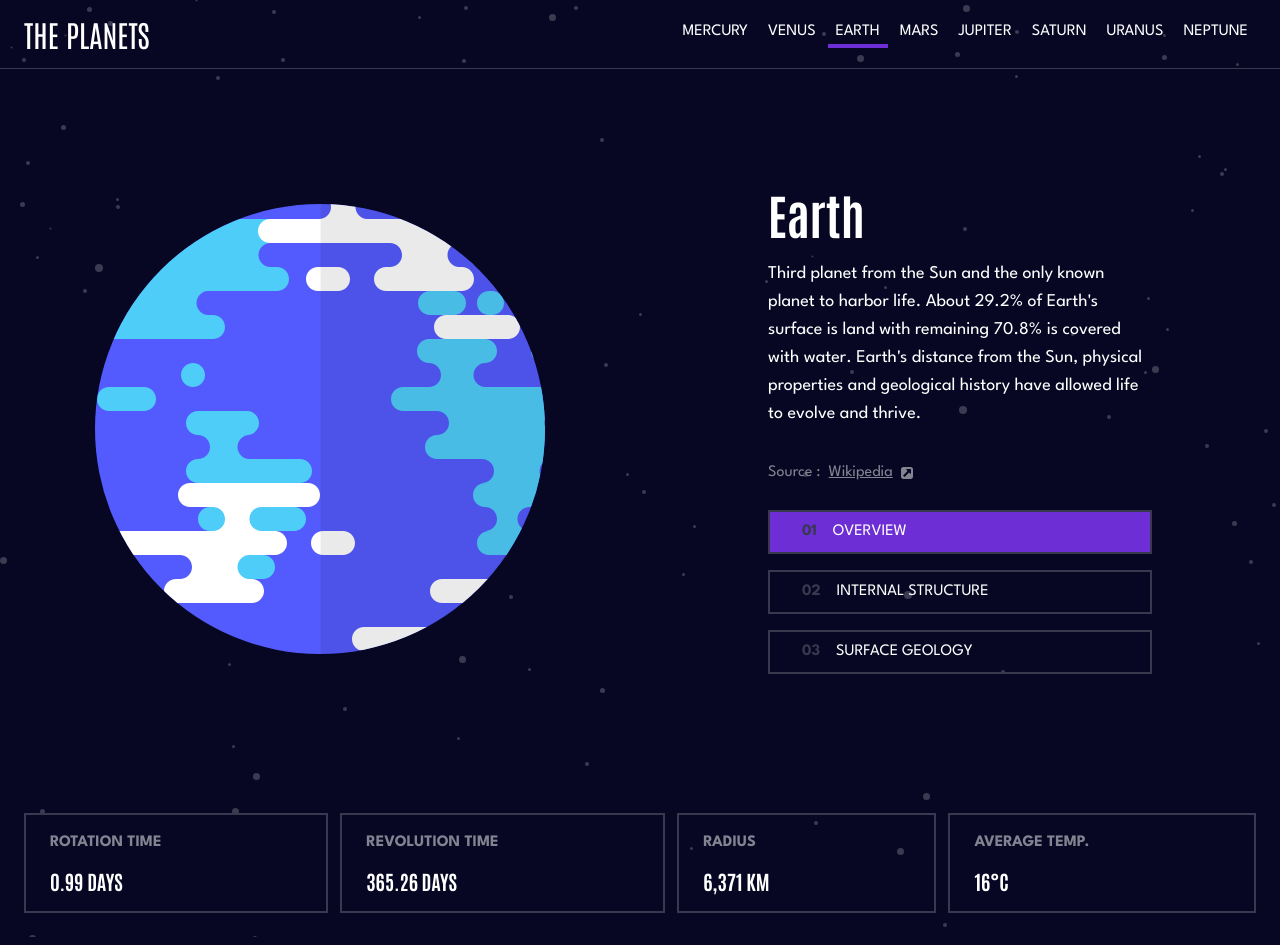
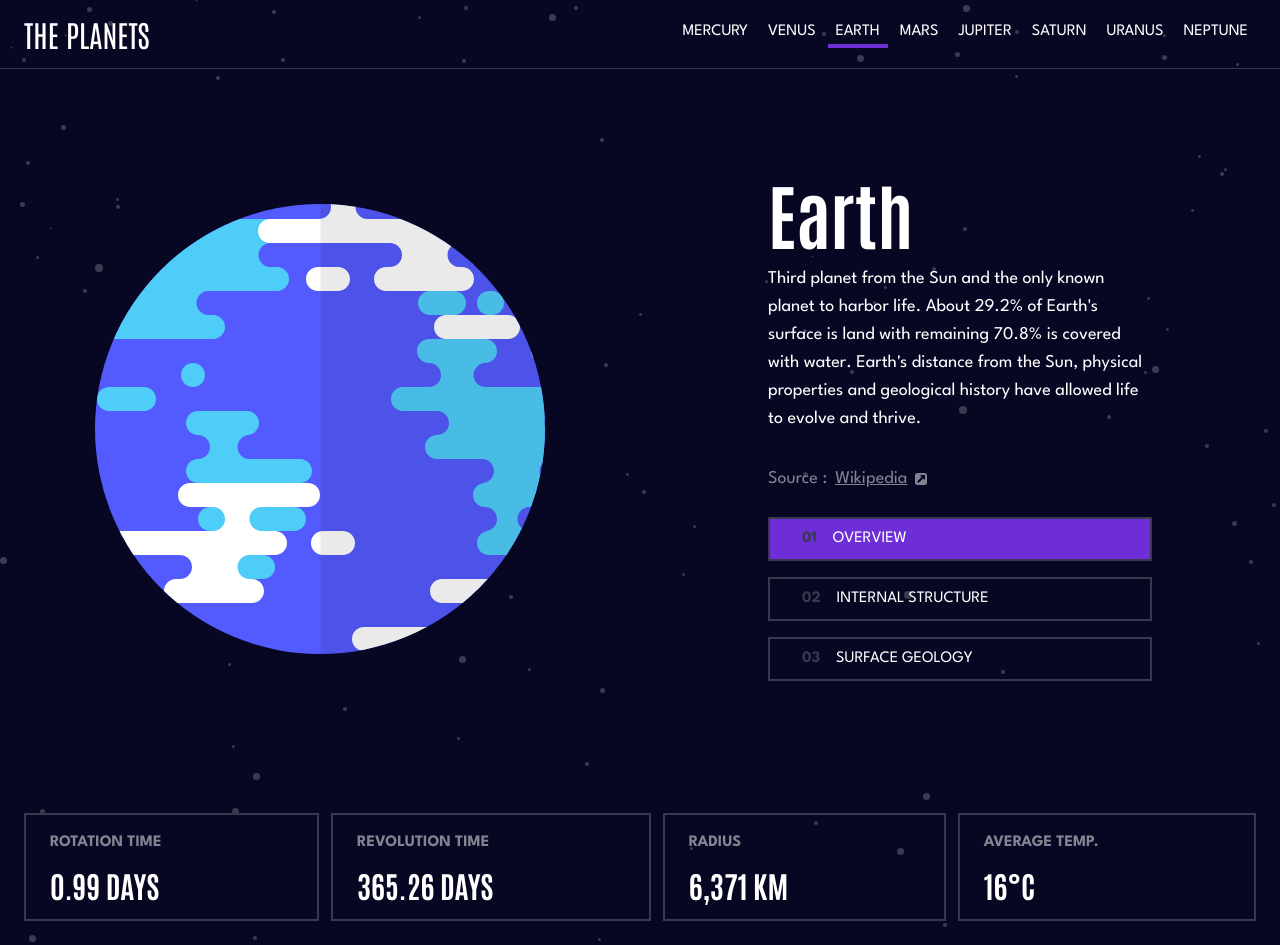
Before and after one commit to Tripouille/fm-the-planets, a Next.js app: page /earth in a window 1280 px wide. Built offline with nearby package versions, Linux system fonts and the light colour scheme.

Commit message:
chore: improve responsive

```diff
--- a/src/components/PlanetDetails.tsx
+++ b/src/components/PlanetDetails.tsx
@@ -17,31 +17,31 @@ export const PlanetDetails = ({
   return (
     <ul
       className={clsx(
-        "flex w-full flex-col gap-2 py-6 font-bold sm:flex-row sm:gap-3 [&_li]:flex-grow",
+        "flex w-full flex-col gap-2 py-6 font-bold sm:flex-row sm:gap-3 [&_li]:flex-auto",
         className
       )}
     >
       <li className="flex items-center justify-between border-2 border-gray-dark px-6 py-4 sm:flex-col sm:gap-3 sm:items-start">
         <span className="uppercase text-gray-base">rotation time</span>{" "}
-        <span className="font-antonio text-xl uppercase text-white">
+        <span className="font-antonio text-xl md:text-3xl uppercase text-white">
           {rotation}
         </span>
       </li>
       <li className="flex items-center justify-between border-2 border-gray-dark px-6 py-4 sm:flex-col sm:gap-3 sm:items-start">
         <span className="uppercase text-gray-base">revolution time</span>{" "}
-        <span className="font-antonio text-xl uppercase text-white">
+        <span className="font-antonio text-xl md:text-3xl uppercase text-white">
           {revolution}
         </span>
       </li>
       <li className="flex items-center justify-between border-2 border-gray-dark px-6 py-4 sm:flex-col sm:gap-3 sm:items-start">
         <span className="uppercase text-gray-base">radius</span>{" "}
-        <span className="font-antonio text-xl uppercase text-white">
+        <span className="font-antonio text-xl md:text-3xl uppercase text-white">
           {radius}
         </span>
       </li>
       <li className="flex items-center justify-between border-2 border-gray-dark px-6 py-4 sm:flex-col sm:gap-3 sm:items-start">
         <span className="uppercase text-gray-base">average temp.</span>{" "}
-        <span className="font-antonio text-xl uppercase text-white">
+        <span className="font-antonio text-xl md:text-3xl uppercase text-white">
           {temperature}
         </span>
       </li>
--- a/src/components/PlanetViewSectionImage.tsx
+++ b/src/components/PlanetViewSectionImage.tsx
@@ -45,7 +45,7 @@ export const PlanetViewSectionImage = ({
       <img
         alt={`${planet.name} surface view`}
         src={planet.images.geology}
-        className="absolute left-1/2 top-1/2 w-[40%] max-w-[10rem] -translate-x-1/2"
+        className="absolute left-1/2 top-2/3 w-[40%] max-w-[10rem] -translate-x-1/2"
       />
     </div>
   );
--- a/src/components/PlanetViews.tsx
+++ b/src/components/PlanetViews.tsx
@@ -48,19 +48,16 @@ const PlanetViewSection = ({
   return (
     <section className="grid grid-cols-1 place-items-center p-6 sm:grid-cols-2 md:grid-rows-[1fr] md:gap-x-12">
       <div className="grid min-h-[19rem] place-items-center sm:col-span-2 sm:min-h-[42rem] md:col-span-1">
-        <PlanetViewSectionImage
-          planet={planet}
-          planetView={planetView}
-        />
+        <PlanetViewSectionImage planet={planet} planetView={planetView} />
       </div>
       <div className="flex max-w-sm flex-col px-6 text-center sm:min-h-[19rem] sm:text-left md:justify-center md:px-0">
-        <h1 className="mb-4 font-antonio text-[2.5rem] font-bold capitalize leading-snug sm:text-5xl sm:leading-tight">
+        <h1 className="mb-4 font-antonio text-[2.5rem] font-bold capitalize leading-snug sm:text-5xl sm:leading-tight md:text-7xl">
           {planet.name}
         </h1>
         <p className="mb-6 text-sm leading-relaxed sm:text-base md:min-h-[11rem] md:text-lg">
           {planet[planetView].content}
         </p>
-        <p className="flex items-center justify-center gap-2 leading-relaxed text-gray-base sm:justify-start">
+        <p className="flex items-center justify-center gap-2 leading-relaxed text-gray-base sm:justify-start md:text-lg">
           Source :
           <a
             target="_blank"
```
